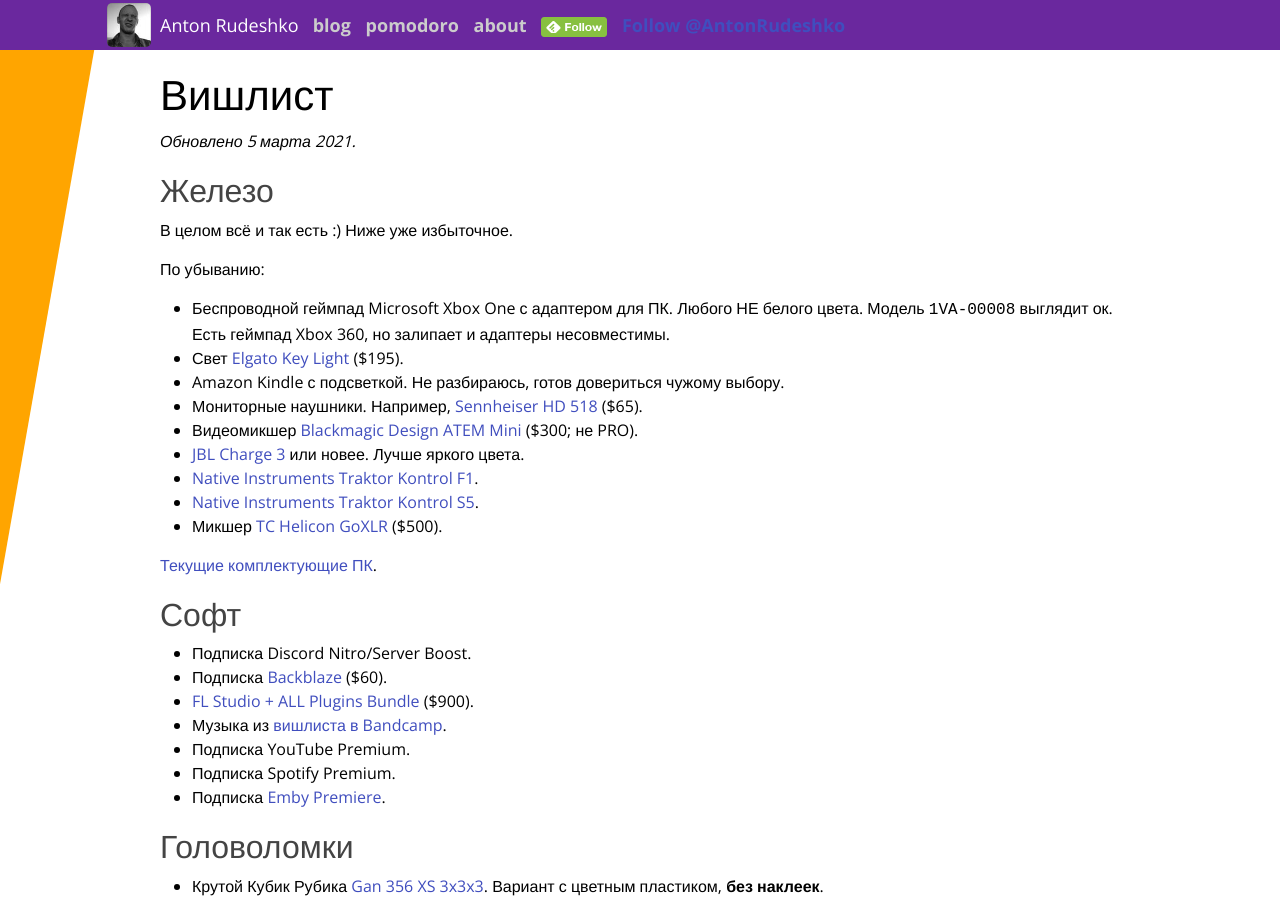
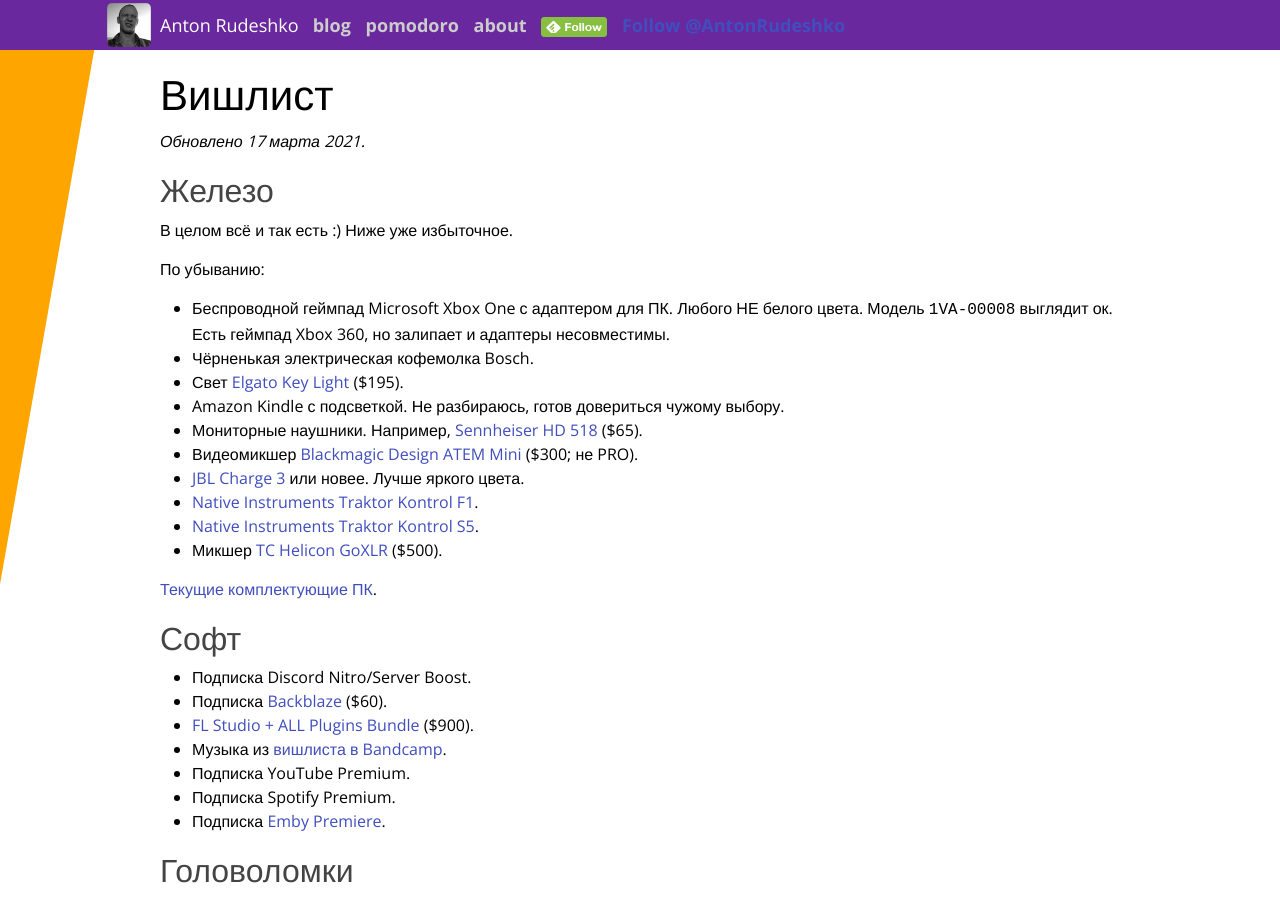
Before and after one commit to anton-rudeshko/anton-rudeshko.github.io, a Jekyll site: the page built from wishlist/index.md, in a window 1280 px wide and 900 px high. Built offline with Jekyll 4.4.1, drawn with Linux system fonts in a browser that asks for light colours; comment, search, counter and statistics services are not loaded.

Commit message:
wishlist: add coffee mill

```diff
--- a/wishlist/index.md
+++ b/wishlist/index.md
@@ -5,7 +5,7 @@ title: Вишлист
 
 # Вишлист
 
-*Обновлено 5 марта 2021.*
+*Обновлено 17 марта 2021.*
 
 ## Железо
 
@@ -14,6 +14,7 @@ title: Вишлист
 По убыванию:
 
 * Беспроводной геймпад Microsoft Xbox One с адаптером для ПК. Любого НЕ белого цвета. Модель `1VA-00008` выглядит ок. Есть геймпад Xbox 360, но залипает и адаптеры несовместимы.
+* Чёрненькая электрическая кофемолка Bosch.
 * Свет [Elgato Key Light] ($195).
 * Amazon Kindle с подсветкой. Не разбираюсь, готов довериться чужому выбору.
 * Мониторные наушники. Например, [Sennheiser HD 518] ($65).
```
